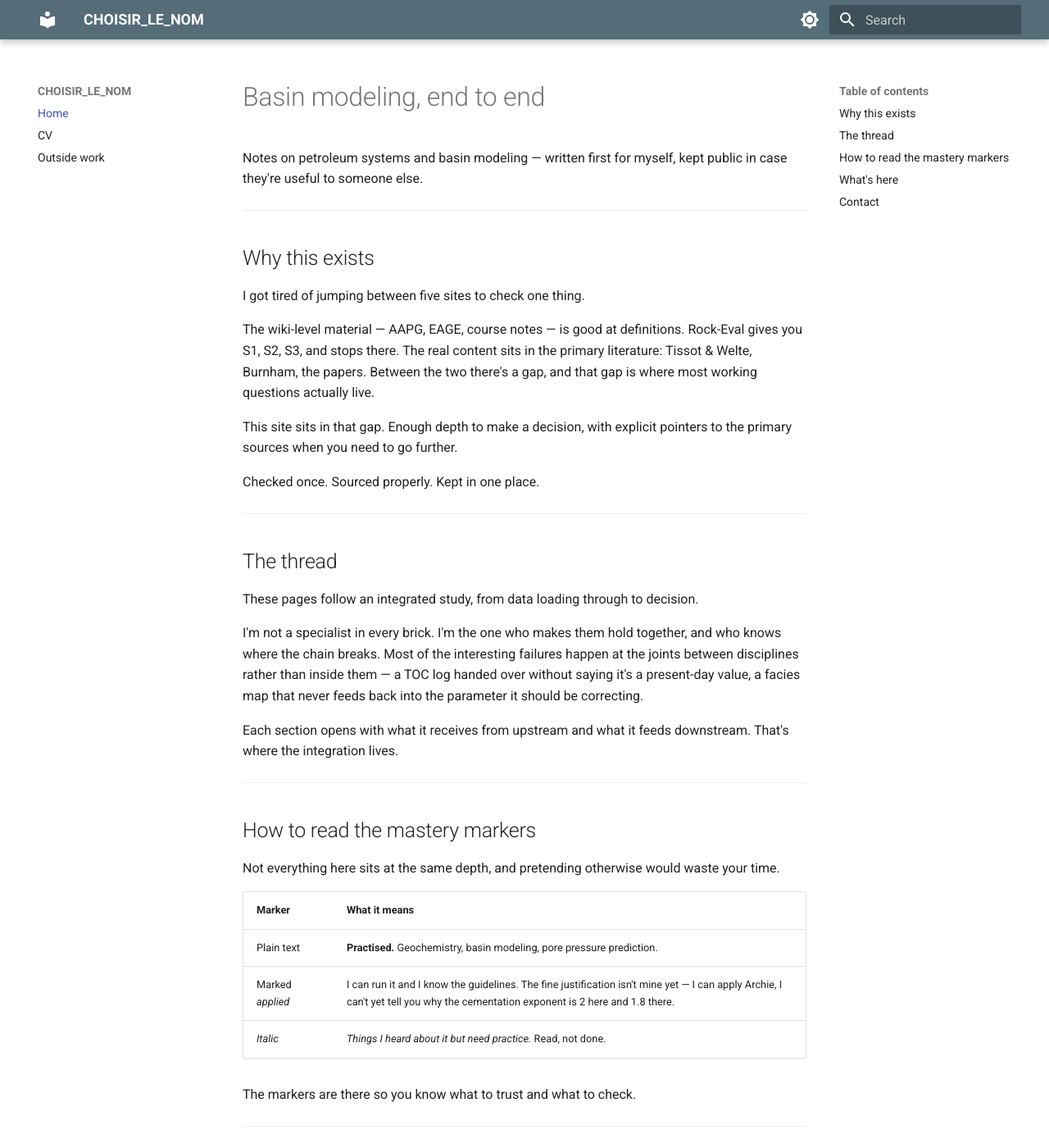
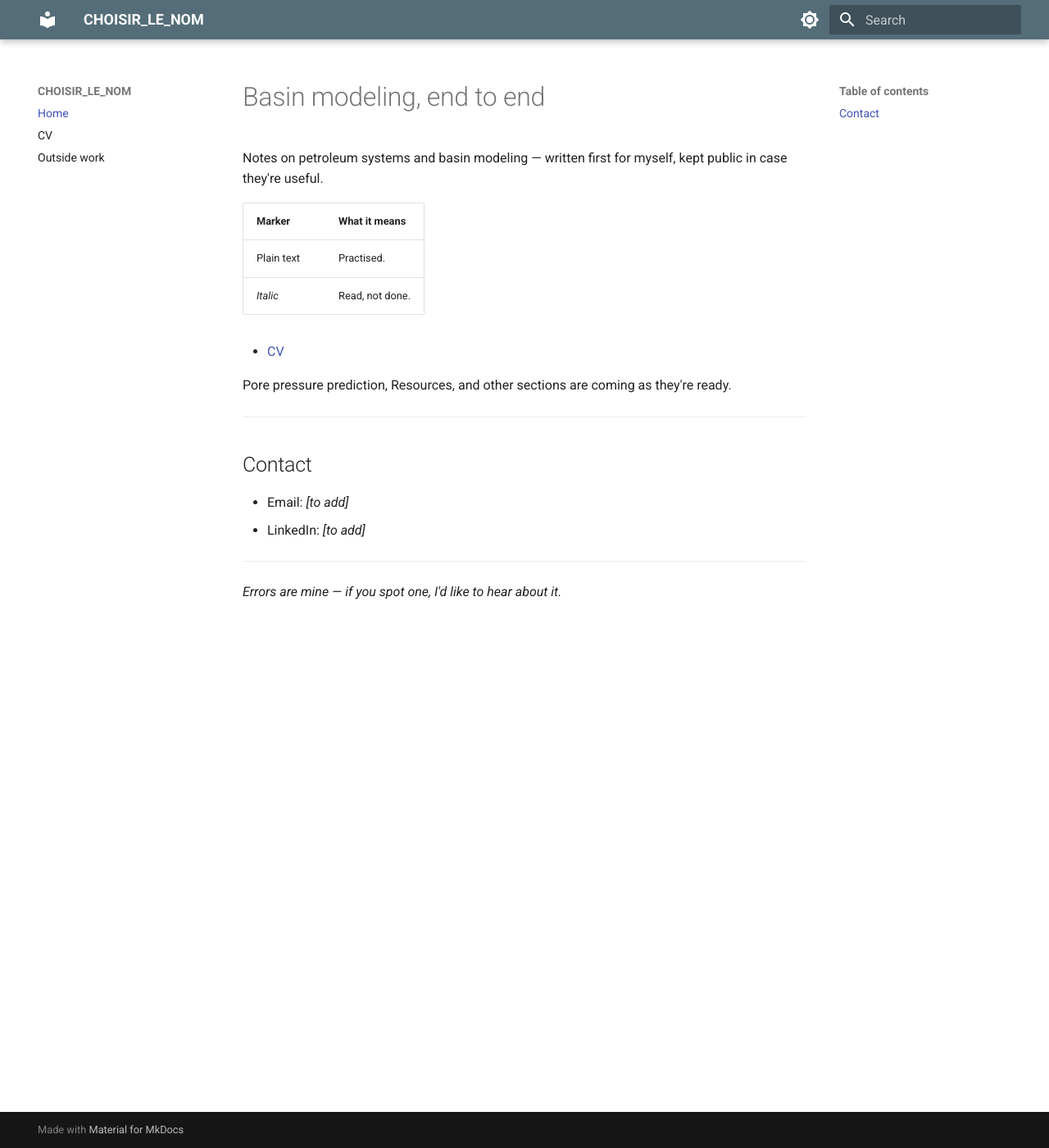
Before and after one commit to RomainGiboreau/My_Website, an MkDocs documentation site: the page built from docs/index.md, in a window 1280 px wide and 1400 px high. Shown: the whole window at 82% size. Built offline with MkDocs 1.6.1 and Material for MkDocs 9.7.7, drawn with Linux system fonts in a browser that asks for light colours; some of the changed text lies outside the part shown.

Commit message:
Add files via upload

```diff
--- a/docs/index.md
+++ b/docs/index.md
@@ -1,68 +1,23 @@
 # Basin modeling, end to end
 
-Notes on petroleum systems and basin modeling — written first for myself, kept public in case they're useful to someone else.
-
----
-
-## Why this exists
-
-I got tired of jumping between five sites to check one thing.
-
-The wiki-level material — AAPG, EAGE, course notes — is good at definitions. Rock-Eval gives you S1, S2, S3, and stops there. The real content sits in the primary literature: Tissot & Welte, Burnham, the papers. Between the two there's a gap, and that gap is where most working questions actually live.
-
-This site sits in that gap. Enough depth to make a decision, with explicit pointers to the primary sources when you need to go further.
-
-Checked once. Sourced properly. Kept in one place.
-
----
-
-## The thread
-
-These pages follow an integrated study, from data loading through to decision.
-
-I'm not a specialist in every brick. I'm the one who makes them hold together, and who knows where the chain breaks. Most of the interesting failures happen at the joints between disciplines rather than inside them — a TOC log handed over without saying it's a present-day value, a facies map that never feeds back into the parameter it should be correcting.
-
-Each section opens with what it receives from upstream and what it feeds downstream. That's where the integration lives.
-
----
-
-## How to read the mastery markers
-
-Not everything here sits at the same depth, and pretending otherwise would waste your time.
+Notes on petroleum systems and basin modeling — written first for myself, kept public in case they're useful.
 
 | Marker | What it means |
 |---|---|
-| Plain text | **Practised.** Geochemistry, basin modeling, pore pressure prediction. |
-| Marked *applied* | I can run it and I know the guidelines. The fine justification isn't mine yet — I can apply Archie, I can't yet tell you why the cementation exponent is 2 here and 1.8 there. |
-| *Italic* | *Things I heard about it but need practice.* Read, not done. |
-
-The markers are there so you know what to trust and what to check.
-
----
-
-## What's here
-
-!!! note "Work in progress"
-    Sections go up as they're ready. Nothing is published before I can defend it out loud.
-
-**Available now**
+| Plain text | Practised. |
+| *Italic* | Read, not done. |
 
 - [CV](cv.md)
-- [Outside work](personal.md)
 
-**Coming**
-
-Pore pressure prediction · Calibration · Geochemistry & source rock · Data & inputs · Geological model · Migration & trapping · Uncertainty · Evaluation & decision · Unconventional reservoirs · Beyond oil & gas · Methods & computing · Data-driven methods
+Pore pressure prediction, Resources, and other sections are coming as they're ready.
 
 ---
 
 ## Contact
-
-Corrections especially welcome.
 
 - Email: *[to add]*
 - LinkedIn: *[to add]*
 
 ---
 
-*These pages reflect my own understanding, built over time. Errors are mine — if you spot one, I'd like to hear about it.*
+*Errors are mine — if you spot one, I'd like to hear about it.*
```
